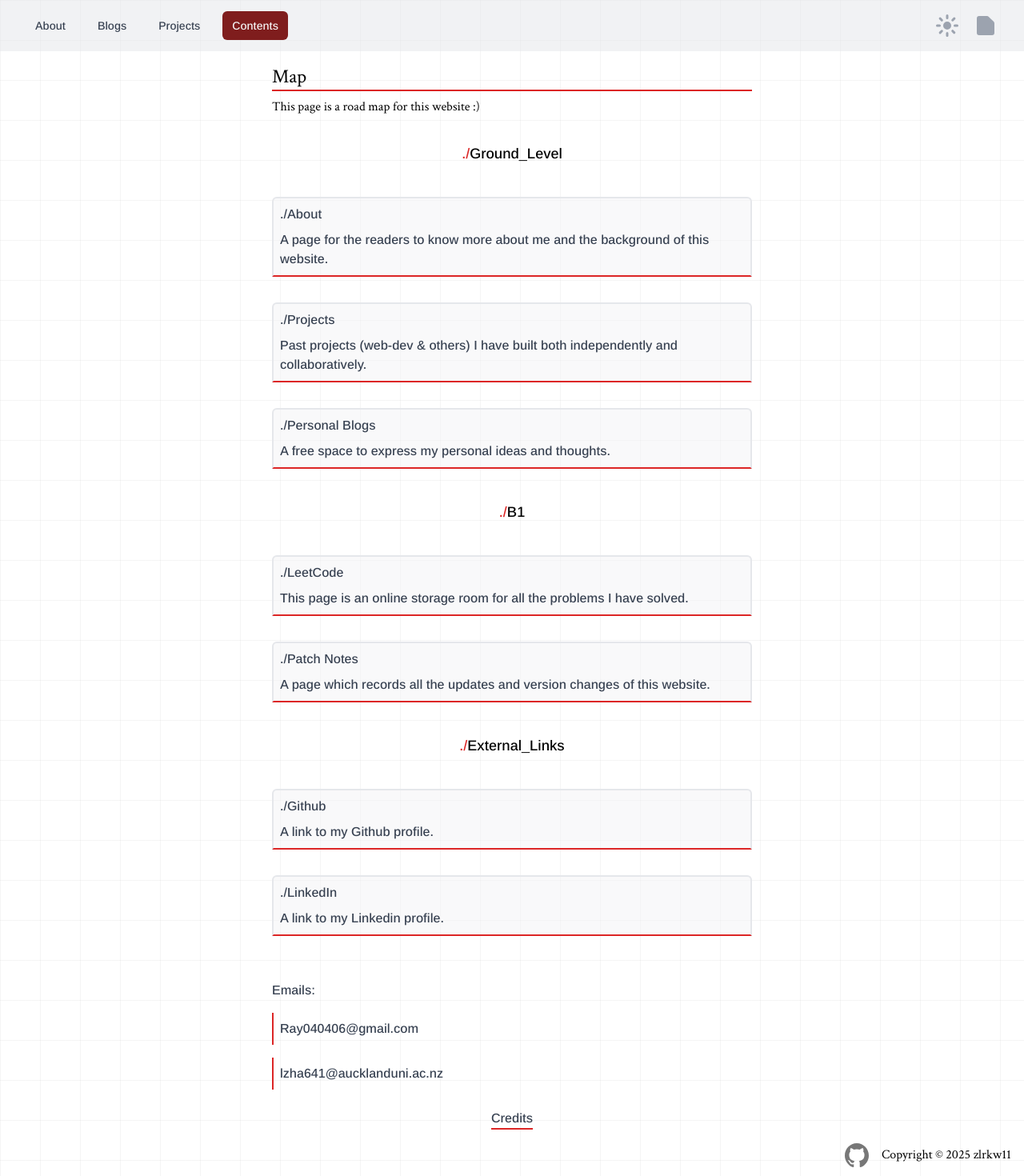
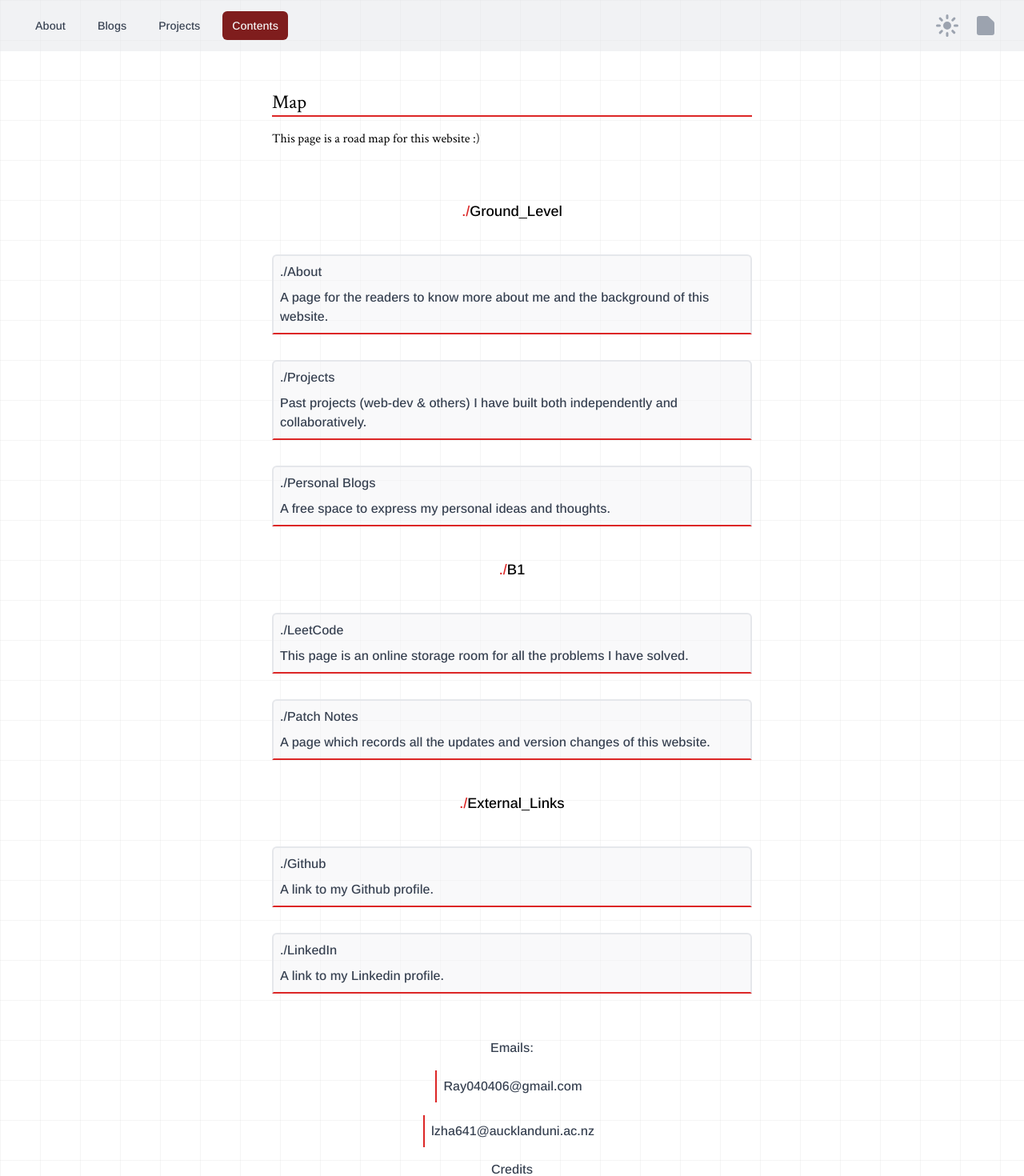
Before and after one commit to zlrkw11/zl-v2, a Next.js app: page /contents in a window 1280 px wide. Shown: the top 1470 px of the page at 80% size. Built offline with nearby package versions, Linux system fonts and the light colour scheme.

Commit message:
style: spacing

```diff
--- a/app/contents/page.tsx
+++ b/app/contents/page.tsx
@@ -24,7 +24,7 @@ const Card = ({
   link: string;
 }) => {
   return (
-    <div className="border-b-2 border-b-red-600 dark:text-neutral-500 p-2 m-2 gap-2 flex flex-col w-[370px] md:min-w-[600px] dark:bg-neutral-700 bg-gray-100 bg-opacity-50 rounded-t-md border-2 dark:border-t-0 dark:border-l-0 dark:border-r-0 dark:border-b-2 transition-transform hover:translate-x-[10px] duration-300 ease-in-out">
+    <div className="border-b-2 border-b-red-600 dark:text-neutral-500 p-2 md:m-2 m-4 gap-2 flex flex-col w-[370px] md:min-w-[600px] dark:bg-neutral-700 bg-gray-100 bg-opacity-50 rounded-t-md border-2 dark:border-t-0 dark:border-l-0 dark:border-r-0 dark:border-b-2 transition-transform hover:translate-x-[10px] duration-300 ease-in-out">
       <Link href={link}>
         <h1 className="hover:text-red-600 dark:text-neutral-300 dark:hover:text-neutral-400 dark:hover:underline">
           ./{title}
@@ -44,11 +44,11 @@ const Menu = () => {
       className={`flex flex-col justify-center md:items-center ${ArimoFont.className} text-gray-700`}
     >
       <div className="md:w-[800px] flex flex-col items-center gap-4">
-        <div className={` ${crimsonFont.className} md:min-w-[600px]`}>
-          <h1 className="text-black dark:text-neutral-300 border-b-2 border-red-600 md:min-w-[600px] w-[370px] text-2xl mb-2">
+        <div className={` ${crimsonFont.className} md:min-w-[600px] m-4`}>
+          <h1 className="text-black dark:text-neutral-300 border-b-2 border-red-600 md:min-w-[600px] w-[370px] text-2xl mb-2 m-4">
             Map
           </h1>
-          <p className="text-black dark:text-neutral-400">
+          <p className="text-black dark:text-neutral-400 m-4">
             This page is a road map for this website {`:)`}
           </p>
         </div>
@@ -103,7 +103,7 @@ const Menu = () => {
           link="https://www.linkedin.com/in/ray-zhao-kaede11/"
         />
       </div>
-      <div className="text-md mt-12 m-2 md:min-w-[600px] w-[370px] flex flex-col gap-4 dark:text-neutral-400">
+      <div className="text-md mt-12 md:min-w-[600px] flex flex-col gap-4 dark:text-neutral-400 items-center">
         Emails:
         <p className="border-l-2 border-red-600 p-2">Ray040406@gmail.com</p>
         <p className="border-l-2 border-red-600 p-2">
```
